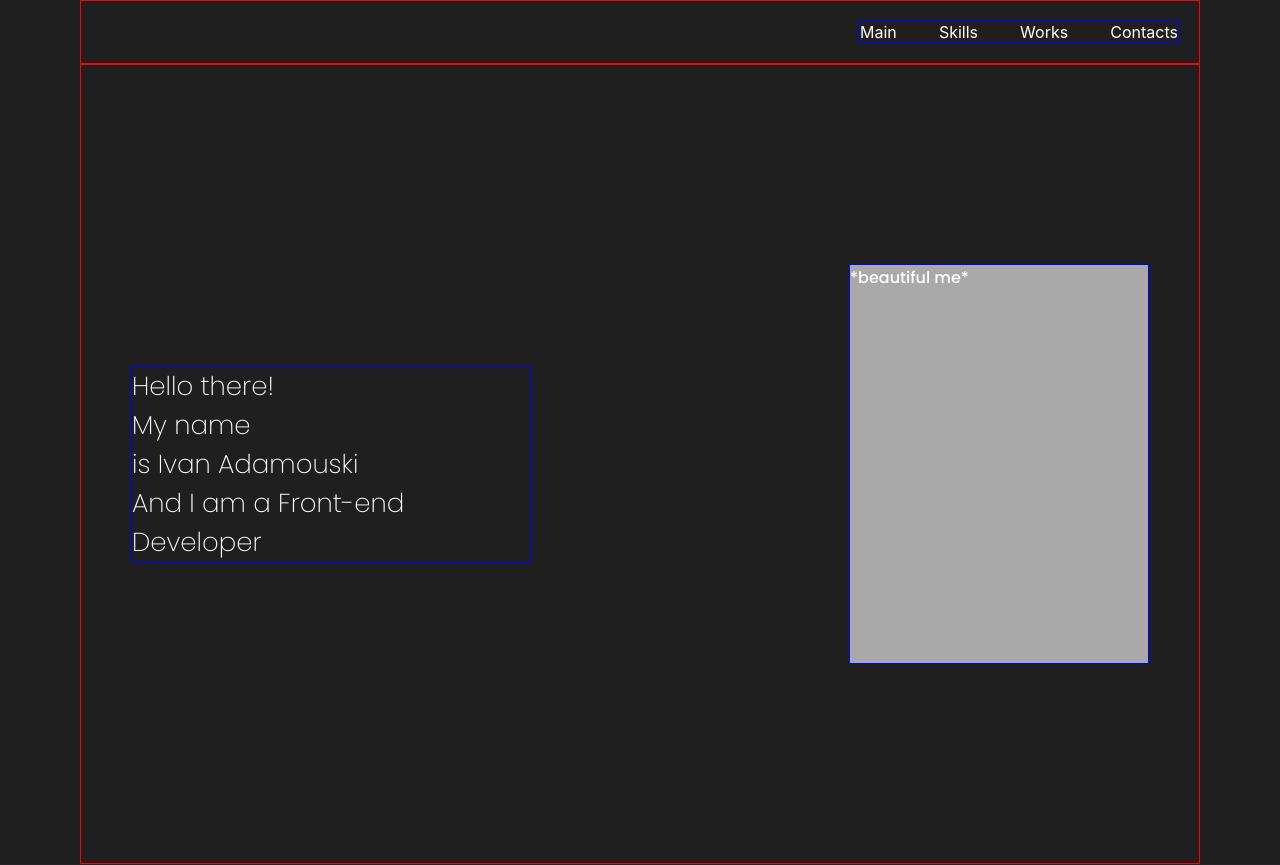
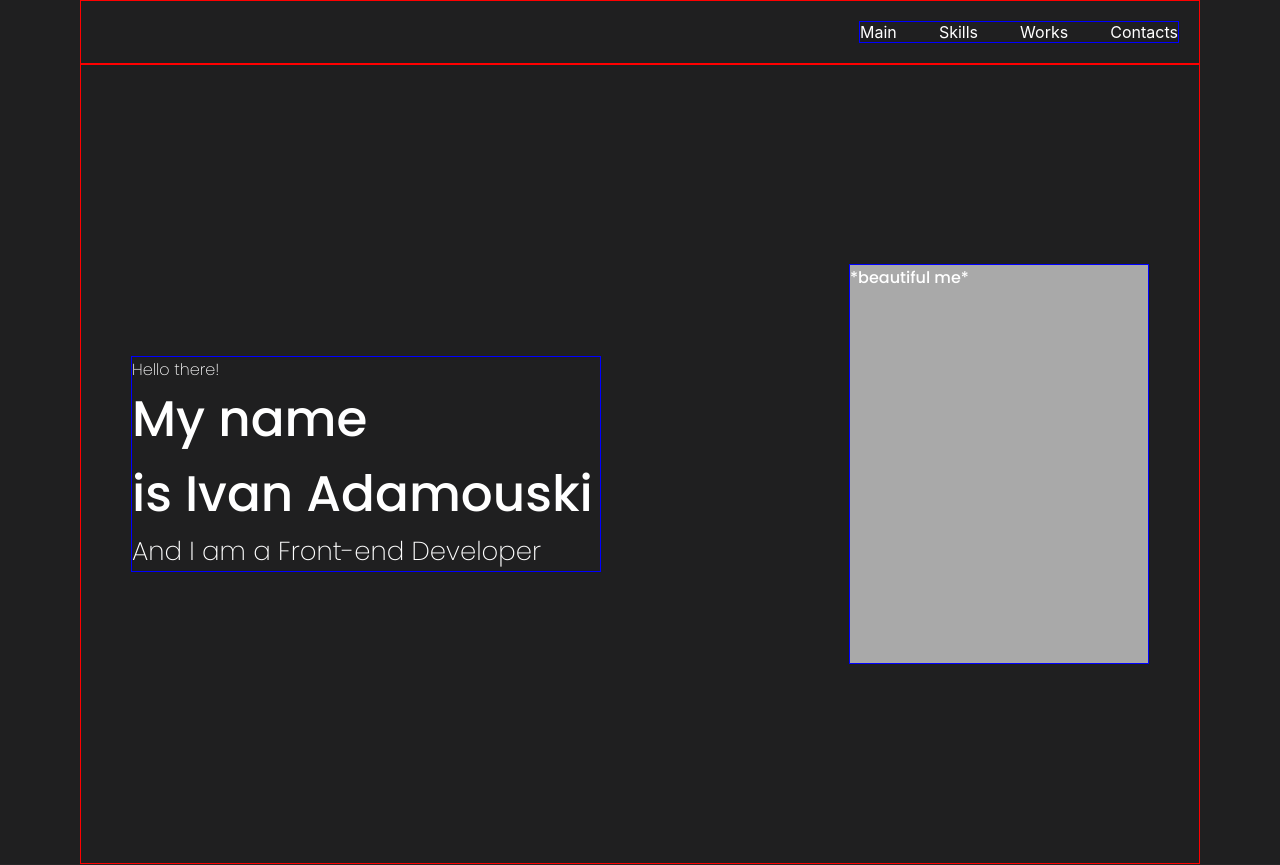
Before and after one commit to aivan3d66/portfolio, a React (Create React App) app: page / in a window 1280 px wide. Shown: the top 865 px of the page. Built offline with nearby package versions, Linux system fonts and the light colour scheme.

Commit message:
add upd aboutText font-sizes

```diff
--- a/src/components/AboutMe/AboutMe.module.scss
+++ b/src/components/AboutMe/AboutMe.module.scss
@@ -24,6 +24,15 @@
   font-size: 18px;
   font-weight: 300;
   border: 1px solid blue;
+}
+
+.aboutText__greeting {
+  font-size: 16px;
+}
+
+.aboutText__name {
+  font-weight: 400;
+  font-size: 50px;
 }
 
 .aboutImage {
@@ -70,12 +79,12 @@
   .aboutText {
     display: flex;
     flex-direction: column;
-    min-width: 300px;
+    min-width: 470px;
     min-height: 100px;
     margin: 20px 0;
 
     text-align: left;
-    font-size: 22px;
+    font-size: 26px;
     border: 1px solid blue;
   }
 
@@ -91,9 +100,4 @@
   .aboutWrapper {
     max-width: 1120px;
   }
-
-  .aboutText {
-    min-width: 400px;
-    font-size: 26px;
-  }
 }
```
